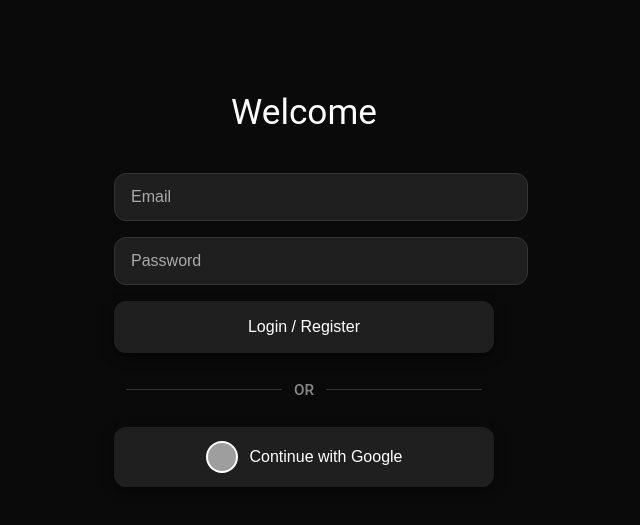
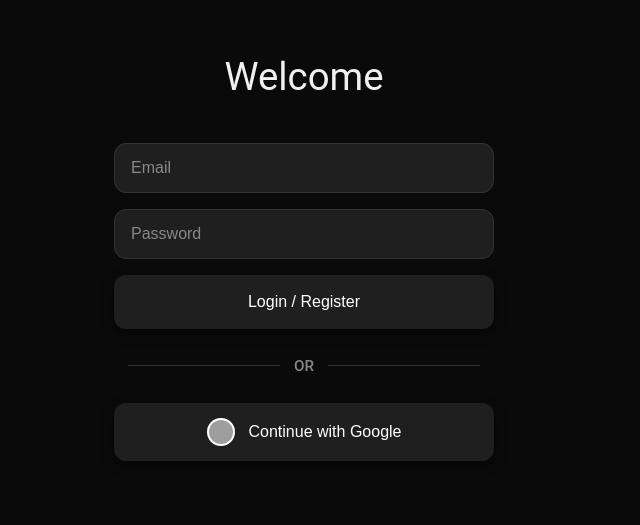
Before and after one commit to HyperRushNet/vercel-serverless, a plain HTML site: page index.html in a window 1280 px wide. Shown: the part 143-668 px from the top of the page, without its empty margins (336-976 px from the left). Drawn offline with Linux system fonts and the light colour scheme; grey boxes are pictures that could not be loaded.

Commit message:
Update index.html

```diff
--- a/index.html
+++ b/index.html
@@ -5,28 +5,46 @@
   <meta name="viewport" content="width=device-width, initial-scale=1.0">
   <title>Login / Register</title>
 
-  <!-- Google SDK (nodig voor prompt en initialize) -->
+  <!-- Google SDK (nodig voor prompt en callback) -->
   <script src="https://accounts.google.com/gsi/client" async defer></script>
 
   <style>
+    :root {
+      --bg: #0a0a0a;
+      --surface: #121212;
+      --surface-hover: #1a1a1a;
+      --text: #f0f0f0;
+      --text-muted: #aaaaaa;
+      --border: #333333;
+      --focus: #555555;
+      --radius: 12px;
+      --shadow: 0 4px 12px rgba(0,0,0,0.5);
+      --shadow-hover: 0 8px 20px rgba(0,0,0,0.65);
+    }
+
+    * {
+      margin: 0;
+      padding: 0;
+      box-sizing: border-box;
+    }
+
     body {
       font-family: 'Roboto', sans-serif;
-      background: #0a0a0a;
-      color: #fff;
+      background: var(--bg);
+      color: var(--text);
+      min-height: 100dvh;
       display: flex;
       flex-direction: column;
       align-items: center;
       justify-content: center;
-      min-height: 100vh;
-      margin: 0;
-      padding: 20px 16px;
+      padding: 24px 20px;
     }
 
     h1 {
       font-weight: 400;
-      margin-bottom: 40px;
+      font-size: clamp(1.9rem, 5.5vw, 2.4rem);
+      margin-bottom: 44px;
       text-align: center;
-      font-size: 2.2rem;
     }
 
     .auth-container {
@@ -39,43 +57,48 @@
 
     input {
       width: 100%;
-      padding: 14px 16px;
-      border-radius: 12px;
-      border: 1px solid #333;
+      padding: 15px 16px;
+      border-radius: var(--radius);
+      border: 1px solid var(--border);
       font-size: 16px;
       background: #1f1f1f;
       color: #fff;
+      transition: border-color 0.15s ease;
     }
 
     input::placeholder {
-      color: #aaa;
+      color: #888;
     }
 
     input:focus {
       outline: none;
-      border-color: #555;
+      border-color: var(--focus);
     }
 
     button {
-      padding: 14px 16px;
-      border-radius: 12px;
+      padding: 15px 16px;
+      border-radius: var(--radius);
       font-size: 16px;
       font-weight: 500;
       cursor: pointer;
       border: none;
-      transition: transform 0.1s ease, box-shadow 0.15s ease;
-      min-height: 52px;
+      transition: transform 0.12s ease, box-shadow 0.18s ease;
+      min-height: 54px;
     }
 
-    #mail-login {
+    #mail-login,
+    #custom-google-btn {
       background: #1f1f1f;
       color: #fff;
-      box-shadow: 0 4px 12px rgba(0,0,0,0.5);
+      box-shadow: var(--shadow);
     }
 
-    #mail-login:hover {
+    #mail-login:hover,
+    #custom-google-btn:hover,
+    #mail-login:focus,
+    #custom-google-btn:focus {
       transform: translateY(-2px);
-      box-shadow: 0 8px 20px rgba(0,0,0,0.6);
+      box-shadow: var(--shadow-hover);
     }
 
     .separator {
@@ -93,25 +116,15 @@
       content: '';
       flex: 1;
       border-bottom: 1px solid #333;
-      margin: 0 12px;
+      margin: 0 14px;
     }
 
-    /* Volledig custom Google knop – dezelfde stijl als mail knop */
+    /* Custom Google knop */
     #custom-google-btn {
       display: flex;
       align-items: center;
       justify-content: center;
-      gap: 12px;
-      background: #1f1f1f;
-      color: #fff;
-      border-radius: 12px;
-      font-size: 16px;
-      font-weight: 500;
-      padding: 14px 16px;
-      cursor: pointer;
-      box-shadow: 0 4px 12px rgba(0,0,0,0.5);
-      transition: transform 0.1s ease, box-shadow 0.15s ease;
-      border: none;
+      gap: 14px;
     }
 
     #custom-google-btn img {
@@ -122,17 +135,12 @@
       padding: 2px;
     }
 
-    #custom-google-btn:hover {
-      transform: translateY(-2px);
-      box-shadow: 0 8px 20px rgba(0,0,0,0.6);
-    }
-
     /* Overlay modal – gecentreerd + verbeterd */
     #user-overlay {
       position: fixed;
       inset: 0;
-      background: rgba(0,0,0,0.88);
-      backdrop-filter: blur(6px);
+      background: rgba(0,0,0,0.90);
+      backdrop-filter: blur(8px);
       display: none;
       align-items: center;
       justify-content: center;
@@ -149,15 +157,15 @@
       padding: 32px 28px;
       border-radius: 16px;
       width: 100%;
-      max-width: 380px;
+      max-width: 400px;
       max-height: 85vh;
       overflow-y: auto;
       border: 1px solid #333;
-      box-shadow: 0 12px 40px rgba(0,0,0,0.7);
+      box-shadow: 0 16px 50px rgba(0,0,0,0.8);
     }
 
     #user-overlay h2 {
-      font-size: 1.4rem;
+      font-size: 1.45rem;
       margin-bottom: 20px;
       text-align: center;
     }
@@ -165,23 +173,25 @@
     #user-overlay pre {
       text-align: left;
       background: #0d0d0d;
-      padding: 16px;
+      padding: 18px;
       border-radius: 10px;
       overflow-x: auto;
       color: #eee;
-      font-size: 0.92rem;
+      font-size: 0.94rem;
+      line-height: 1.5;
     }
 
     #close-overlay {
       margin-top: 24px;
-      padding: 12px;
-      border-radius: 12px;
+      padding: 14px;
+      border-radius: var(--radius);
       background: #333;
       color: #fff;
       cursor: pointer;
       font-weight: 500;
       width: 100%;
       border: none;
+      transition: background 0.15s ease;
     }
 
     #close-overlay:hover {
@@ -190,8 +200,9 @@
 
     @media (max-width: 480px) {
       body { padding: 32px 20px; }
-      h1 { font-size: 1.9rem; margin-bottom: 32px; }
+      h1 { font-size: 2rem; margin-bottom: 36px; }
       .auth-container { gap: 14px; }
+      button, input { font-size: 15.5px; padding: 14px 15px; }
     }
   </style>
 </head>
@@ -200,13 +211,12 @@
 <h1>Welcome</h1>
 
 <div class="auth-container">
-  <input type="email" id="email" placeholder="Email">
-  <input type="password" id="password" placeholder="Password">
+  <input type="email" id="email" placeholder="Email" autocomplete="email">
+  <input type="password" id="password" placeholder="Password" autocomplete="current-password">
   <button id="mail-login">Login / Register</button>
 
   <div class="separator">OR</div>
 
-  <!-- Volledig custom knop met officiële Google logo -->
   <button id="custom-google-btn">
     <img src="https://developers.google.com/identity/images/g-logo.png" alt="Google logo">
     Continue with Google
@@ -229,6 +239,7 @@
   }
 
   function handleCredentialResponse(response) {
+    try {
       const base64Url = response.credential.split('.')[1];
       const base64 = base64Url.replace(/-/g, '+').replace(/_/g, '/');
       const jsonPayload = decodeURIComponent(atob(base64).split('').map(c =>
@@ -236,10 +247,13 @@
       ).join(''));
       const user = JSON.parse(jsonPayload);
       showOverlay(user);
+    } catch (err) {
+      showOverlay({ error: "Google login verwerken mislukt", details: err.message });
+    }
   }
 
   window.addEventListener('load', () => {
-    // Initialiseer SDK (nodig voor prompt en callback)
+    // Initialiseer Google SDK
     google.accounts.id.initialize({
       client_id: "436345541922-lb7misltboaosc02tg48v8ij7hq5uhv8.apps.googleusercontent.com",
       callback: handleCredentialResponse,
@@ -247,12 +261,12 @@
       cancel_on_tap_outside: true
     });
 
-    // Custom knop triggert de officiële prompt
+    // Custom knop opent Google prompt
     document.getElementById('custom-google-btn').addEventListener('click', () => {
-      google.accounts.id.prompt();  // Opent de Google account selector / One Tap
+      google.accounts.id.prompt();
     });
 
-    // Mail login (zoals origineel)
+    // Mail login handler
     document.getElementById('mail-login').addEventListener('click', () => {
       const email = document.getElementById('email').value.trim();
       const pass = document.getElementById('password').value;
@@ -269,7 +283,7 @@
       document.getElementById('user-overlay').classList.remove('show');
     });
 
-    // Optioneel: sluit bij klik buiten content
+    // Sluiten bij klik buiten de content
     document.getElementById('user-overlay').addEventListener('click', e => {
       if (e.target === document.getElementById('user-overlay')) {
         document.getElementById('user-overlay').classList.remove('show');
```
Lines whose indentation alone changed are shown as unchanged.
